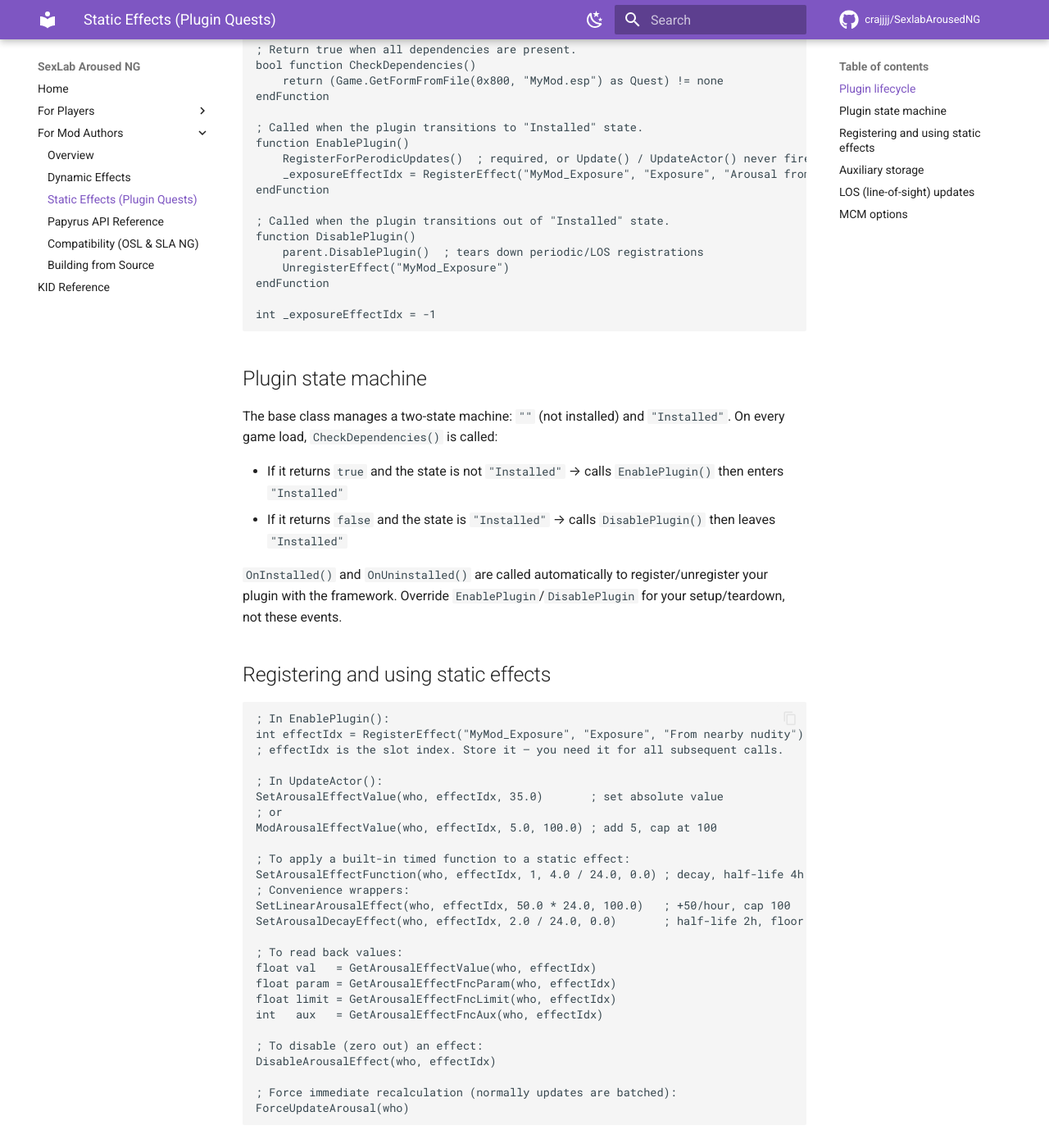
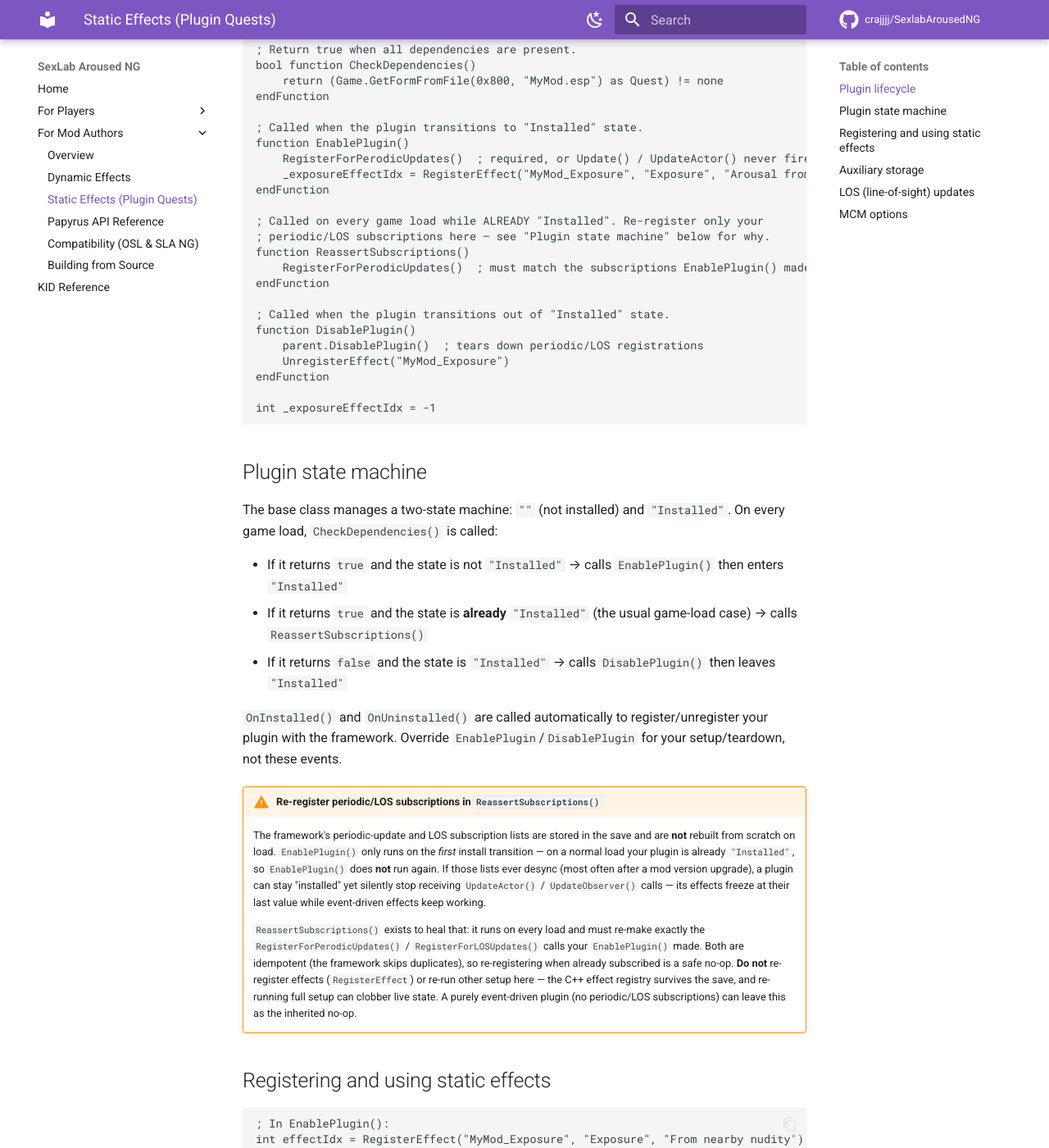
Before and after one commit to crajjjj/SexlabArousedNG, an MkDocs documentation site: the page built from docs/authors/static-effects.md, in a window 1280 px wide and 1400 px high, scrolled down 809 px. Shown: the whole window at 82% size. Built offline with MkDocs 1.6.1 and Material for MkDocs 9.7.7, drawn with Linux system fonts in a browser that asks for light colours; comment, search, counter and statistics services are not loaded; some of the changed text lies outside the part shown.

Commit message:
fix: re-assert plugin update/LOS subscriptions on game load
The periodic-update and LOS subscription lists in slaMainScr are persisted in the save and only populated by EnablePlugin() on the install transition -- they are never rebuilt on load. After a version upgrade they could desync, leaving a plugin Installed but unsubscribed: UpdateActor/UpdateObserver stopped firing, so pipeline-driven effects (Timed/passive, Naked exposure) froze at 0 while event-driven effects (sleep, scenes) kept working.

Add an idempotent ReassertSubscriptions() hook, called from UpdatePluginState when a plugin is already Installed (the normal game-load path). It re-makes only the Find-guarded RegisterForPerodicUpdates/RegisterForLOSUpdates calls, healing the desync every load without the side effects of re-running EnablePlugin. Overridden in the default/SexLab/OStim plugins; the purely event-driven DD plugin keeps the base no-op.

Document the new lifecycle hook for plugin authors and add a player troubleshooting entry for the frozen Timed/Naked symptom.

```diff
--- a/docs/authors/static-effects.md
+++ b/docs/authors/static-effects.md
@@ -42,6 +42,12 @@
     _exposureEffectIdx = RegisterEffect("MyMod_Exposure", "Exposure", "Arousal from nearby nudity")
 endFunction
 
+; Called on every game load while ALREADY "Installed". Re-register only your
+; periodic/LOS subscriptions here — see "Plugin state machine" below for why.
+function ReassertSubscriptions()
+    RegisterForPerodicUpdates()  ; must match the subscriptions EnablePlugin() made
+endFunction
+
 ; Called when the plugin transitions out of "Installed" state.
 function DisablePlugin()
     parent.DisablePlugin()  ; tears down periodic/LOS registrations
@@ -56,9 +62,15 @@
 The base class manages a two-state machine: `""` (not installed) and `"Installed"`. On every game load, `CheckDependencies()` is called:
 
 - If it returns `true` and the state is not `"Installed"` → calls `EnablePlugin()` then enters `"Installed"`
+- If it returns `true` and the state is **already** `"Installed"` (the usual game-load case) → calls `ReassertSubscriptions()`
 - If it returns `false` and the state is `"Installed"` → calls `DisablePlugin()` then leaves `"Installed"`
 
 `OnInstalled()` and `OnUninstalled()` are called automatically to register/unregister your plugin with the framework. Override `EnablePlugin`/`DisablePlugin` for your setup/teardown, not these events.
+
+!!! warning "Re-register periodic/LOS subscriptions in `ReassertSubscriptions()`"
+    The framework's periodic-update and LOS subscription lists are stored in the save and are **not** rebuilt from scratch on load. `EnablePlugin()` only runs on the *first* install transition — on a normal load your plugin is already `"Installed"`, so `EnablePlugin()` does **not** run again. If those lists ever desync (most often after a mod version upgrade), a plugin can stay "installed" yet silently stop receiving `UpdateActor()` / `UpdateObserver()` calls — its effects freeze at their last value while event-driven effects keep working.
+
+    `ReassertSubscriptions()` exists to heal that: it runs on every load and must re-make exactly the `RegisterForPerodicUpdates()` / `RegisterForLOSUpdates()` calls your `EnablePlugin()` made. Both are idempotent (the framework skips duplicates), so re-registering when already subscribed is a safe no-op. **Do not** re-register effects (`RegisterEffect`) or re-run other setup here — the C++ effect registry survives the save, and re-running full setup can clobber live state. A purely event-driven plugin (no periodic/LOS subscriptions) can leave this as the inherited no-op.
 
 ## Registering and using static effects
 
@@ -113,6 +125,11 @@
     RegisterForLOSUpdates()
 endFunction
 
+function ReassertSubscriptions()
+    ...
+    RegisterForLOSUpdates()  ; re-assert on load alongside RegisterForPerodicUpdates()
+endFunction
+
 ; Called when observer gains LOS on observed:
 function UpdateObserver(Actor observer, Actor observed)
     ModArousalEffectValue(observer, _exposureEffectIdx, 2.0, 50.0)
```
Also changed, not shown: docs/players/troubleshooting.md (+8 -0 lines), 8 other files.
